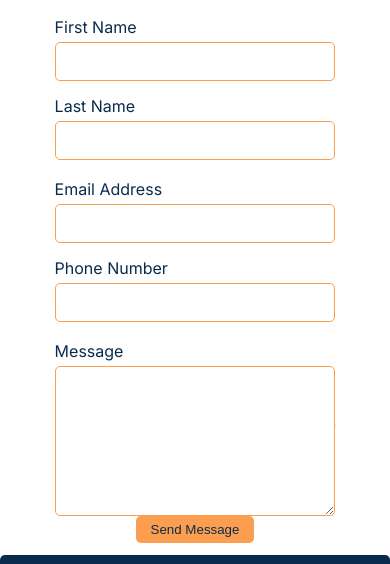
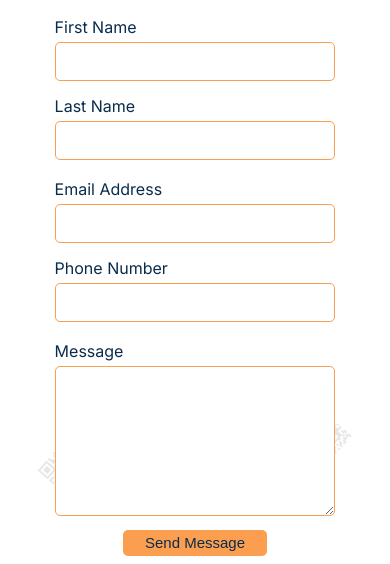
Before and after one commit to zuri-training/TeamGnatpp-qr-gen, a plain HTML site: page pages/contact/contact.html in a window 390 px wide. Shown: the part 200-764 px from the top of the page. Drawn offline with Linux system fonts and the light colour scheme.

Commit message:
contact us page completed

```diff
--- a/pages/contact/styles/contact.css
+++ b/pages/contact/styles/contact.css
@@ -21,7 +21,7 @@
     background-image: url(../../../resources/images/image\ 3.png), url(../../../resources/images/image\ 3.png), url(../../../resources/images/Frame\ 22.png), url(../../../resources/images/Frame\ 22.png);
     background-repeat: no-repeat, no-repeat, no-repeat, no-repeat;
     background-size: fixed, fixed, fixed, fixed;
-    background-position: 70% 90%, 85% 85%, 10% 3%, 90% 0;
+    background-position: 10% 90%, 90% 85%, 10% 3%, 90% 0;
 }
 
 h1 {
@@ -108,26 +108,22 @@
     margin-top: 5%;
 }
 
-textarea {
-    /* height: 500px; */
-    width: 100%;
-}
 
 .btn {
-    padding: 6px 15px;
-    /* border: 1px solid var(--orange); */
+    padding: 1.5% 8%;
     border-radius: 5px;
-    border: 0;
+    border: none;
     background-color: var(--orange);
     color: var(--blue);
     cursor: pointer;
-    /* font: 40%; */
-
+    font-size: 17px;
 }
 
 .box-2 {
     height: 150px;
     width: 100%;
+    max-width: 100%;
+    margin-bottom: 5%;
 }
 
 @media screen and (max-width: 890px) {
@@ -175,6 +171,10 @@
         font-size: 15px;
     }
 
+    .btn {
+        font-size: 15px;
+    }
+
 }
 
 @media screen and (max-width: 430px) {
```
